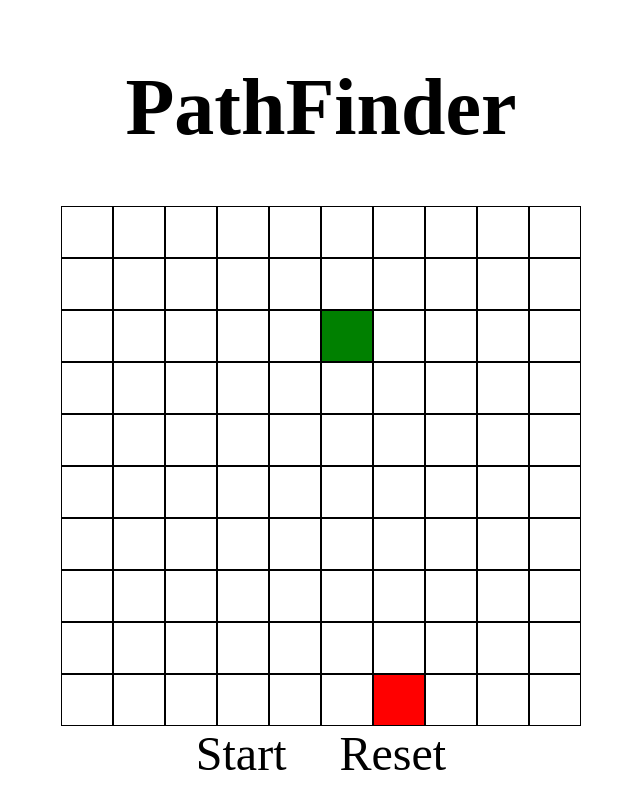
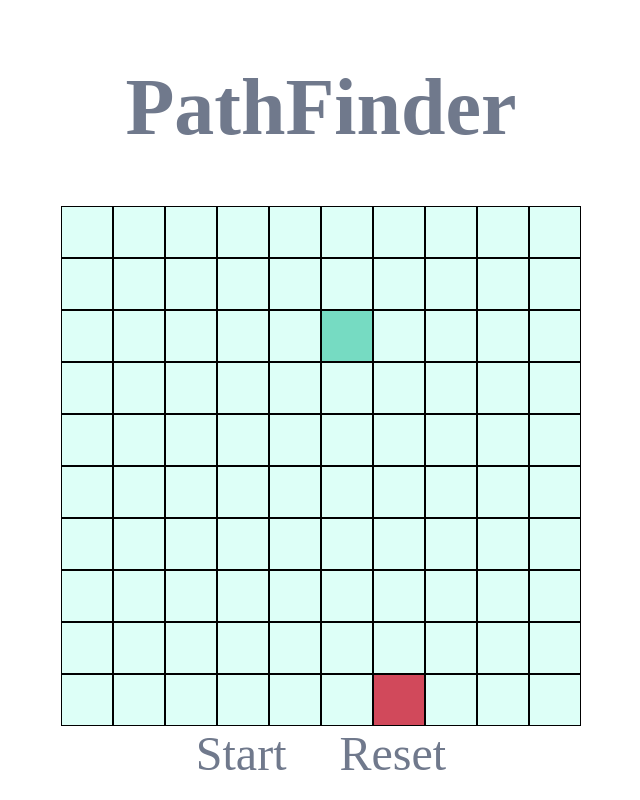
Before and after one commit to JakeTompkins/PathFinder, a React (Create React App) app: page / in a window 1280 px wide. Shown: the whole page, without its empty margins (319-959 px from the left). Built offline with nearby package versions, Linux system fonts and the light colour scheme; the HTML template or start-up script is replaced by a standard one.

Commit message:
added color and animation styling

```diff
--- a/src/components/node.js
+++ b/src/components/node.js
@@ -5,7 +5,7 @@ class Node extends Component {
     const { passable, start, end, passed, distance } = this.props
     return (
       <div className={`node${passable ? "" : " unpassable"}${start ? " start" : ""}${end ? " end" : ""}${passed ? " passed" : ""}`}
-        onClick={this.props.onClick} >{distance}</div>
+        onClick={this.props.onClick} />
     )
   }
 }
--- a/src/index.css
+++ b/src/index.css
@@ -1,3 +1,7 @@
+body {
+  color: #70798C;
+}
+
 .main {
   display: flex;
   flex-direction: column;
@@ -32,11 +36,14 @@
   height: 50px;
   width:50px;
   border: 1px solid black;
-  color: blue;
+  /* background-color: #52489C; */
+  background-color: #DDFFF7;
+  transition: background-color .5s ease-in-out;
 }
 
 .unpassable {
-  background-color: black;
+  background-color: #001011;
+  transition: background-color .5s ease-in-out;
 }
 
 .buttonRow {
@@ -52,15 +59,16 @@
 }
 
 .passed {
-  background-color: grey;
+  background-color: #2D93AD;
+  transition: background-color .5s ease-in-out;
 }
 
 .start {
-  background-color: green;
+  background-color: #76DBC2;
 }
 
 .end {
-  background-color: red;
+  background-color: #D1495B
 }
 
 .instructions {
```
